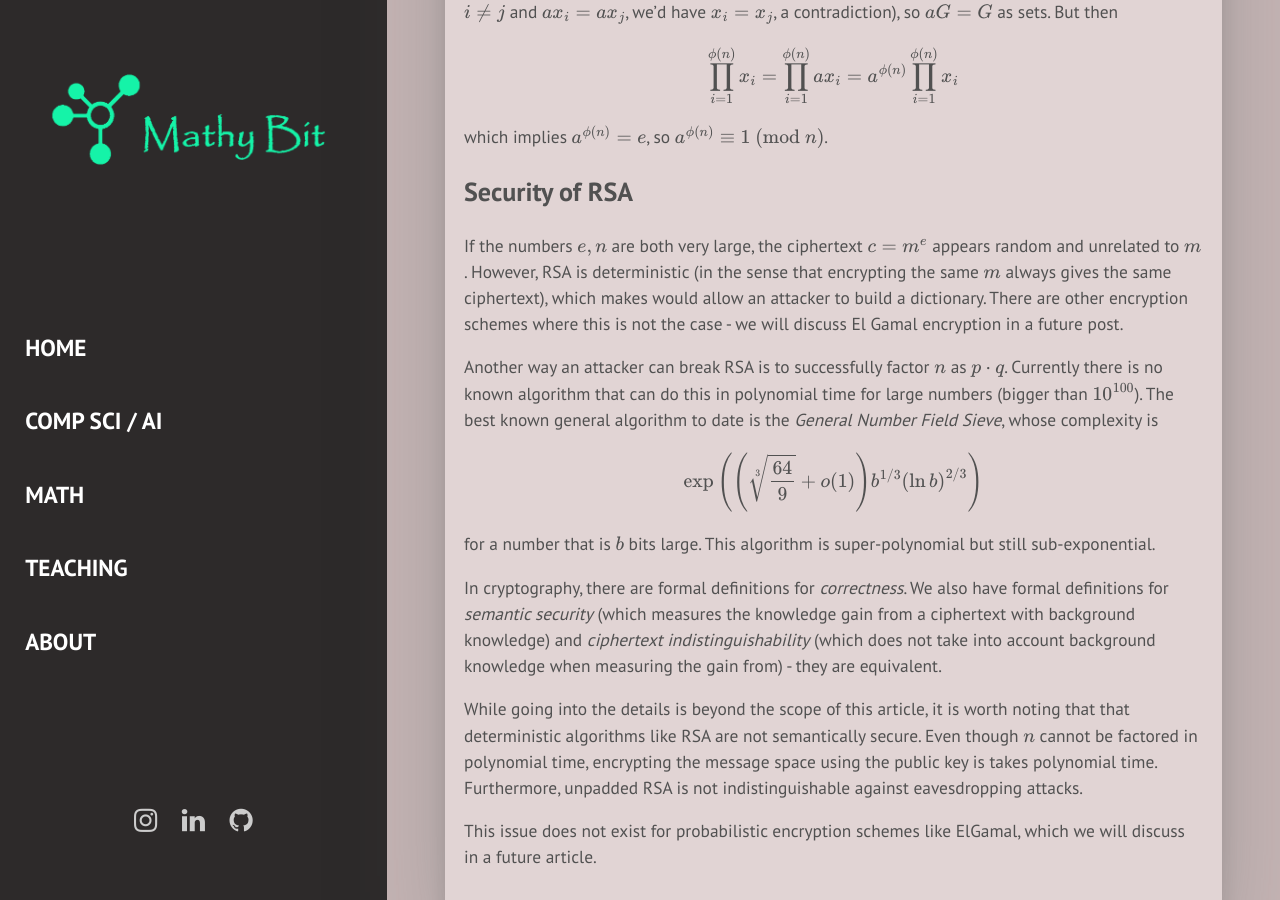
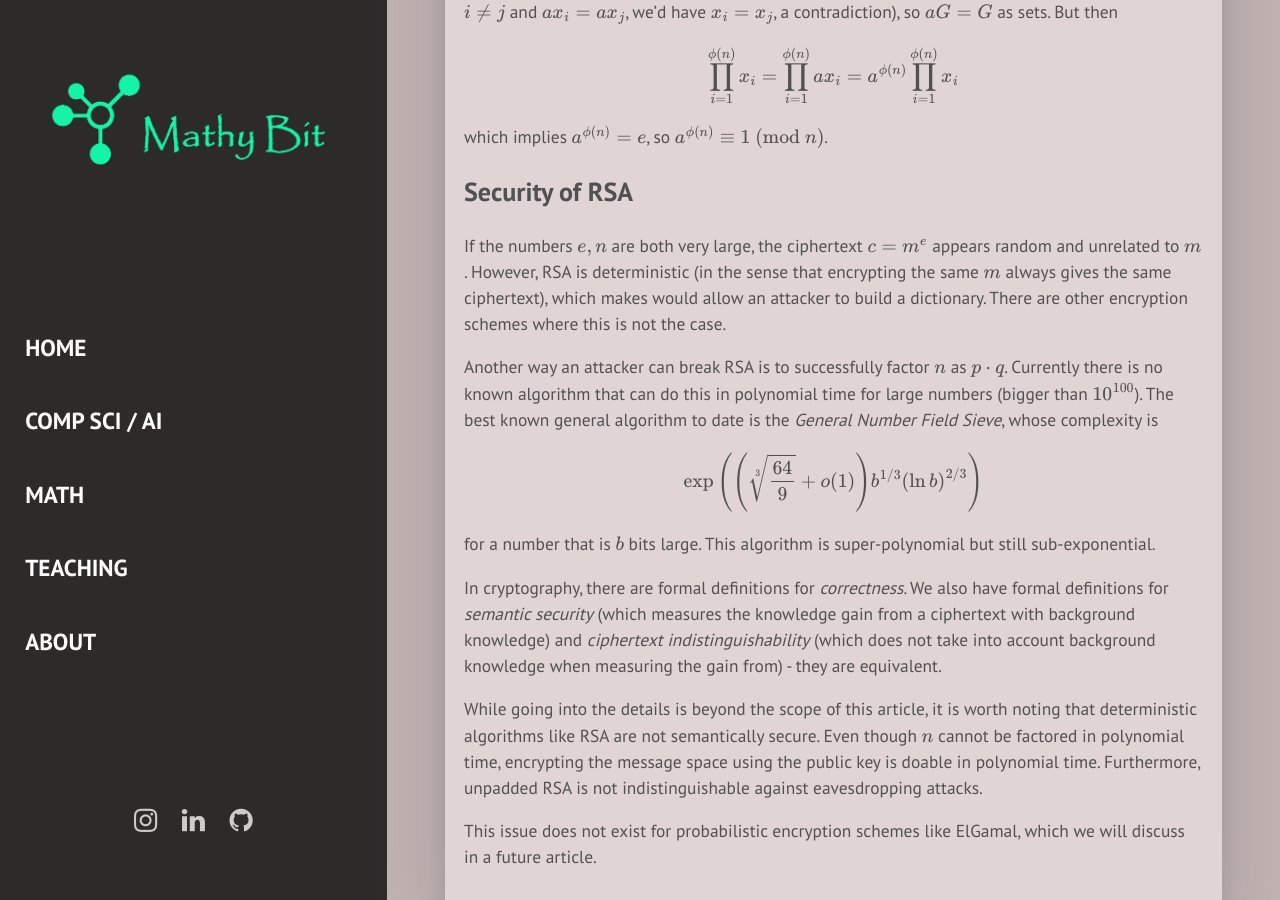
Before and after one commit to mathybit/mathybit.github.io, a Jekyll site: the page built from _posts/2018-02-09-crypto-rsa.md, in a window 1280 px wide and 900 px high, scrolled down 10828 px. Built offline with Jekyll 4.4.1, drawn with Linux system fonts in a browser that asks for light colours; some web fonts are replaced; formulas are drawn with MathJax 3.

```diff
--- a/_posts/2018-02-09-crypto-rsa.md
+++ b/_posts/2018-02-09-crypto-rsa.md
@@ -471,7 +471,7 @@ which implies $$a^{\phi(n)} = e$$, so $$a^{\phi(n)} \equiv 1 \md n$$.
 
 ## Security of RSA
 
-If the numbers $$e, n$$ are both very large, the ciphertext $$c = m^e$$ appears random and unrelated to $$m$$. However, RSA is deterministic (in the sense that encrypting the same $$m$$ always gives the same ciphertext), which makes would allow an attacker to build a dictionary. There are other encryption schemes where this is not the case - we will discuss El Gamal encryption in a future post.
+If the numbers $$e, n$$ are both very large, the ciphertext $$c = m^e$$ appears random and unrelated to $$m$$. However, RSA is deterministic (in the sense that encrypting the same $$m$$ always gives the same ciphertext), which makes would allow an attacker to build a dictionary. There are other encryption schemes where this is not the case.
 
 Another way an attacker can break RSA is to successfully factor $$n$$ as $$p\cdot q$$. Currently there is no known algorithm that can do this in polynomial time for large numbers (bigger than $$10^{100}$$). The best known general algorithm to date is the *General Number Field Sieve*, whose complexity is
 \$$
@@ -482,7 +482,7 @@ for a number that is $$b$$ bits large. This algorithm is super-polynomial but st
 
 In cryptography, there are formal definitions for *correctness*. We also have formal definitions for *semantic security* (which measures the knowledge gain from a ciphertext with background knowledge) and *ciphertext indistinguishability* (which does not take into account background knowledge when measuring the gain from) - they are equivalent.
 
-While going into the details is beyond the scope of this article, it is worth noting that that deterministic algorithms like RSA are not semantically secure. Even though $$n$$ cannot be factored in polynomial time, encrypting the message space using the public key is takes polynomial time. Furthermore, unpadded RSA is not indistinguishable against eavesdropping attacks.
+While going into the details is beyond the scope of this article, it is worth noting that deterministic algorithms like RSA are not semantically secure. Even though $$n$$ cannot be factored in polynomial time, encrypting the message space using the public key is doable in polynomial time. Furthermore, unpadded RSA is not indistinguishable against eavesdropping attacks.
 
 
 This issue does not exist for probabilistic encryption schemes like ElGamal, which we will discuss in a future article.
```
